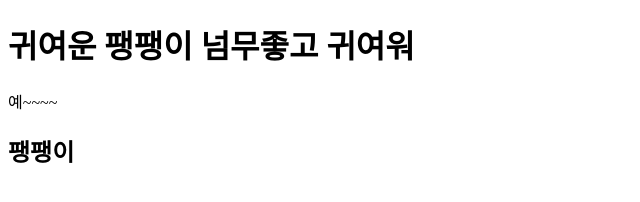
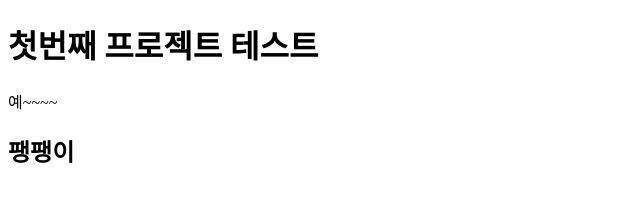
Before and after one commit to Gearard-yun/first-project, a plain HTML site: page index.html in a window 1280 px wide. Shown: the whole page, without its empty margins (0-640 px from the left). Drawn offline with Linux system fonts and the light colour scheme.

Commit message:
second commit

```diff
--- a/index.html
+++ b/index.html
@@ -8,7 +8,7 @@
     <link rel="stylesheet" href="style.css" />
   </head>
   <body>
-    <h1>귀여운 팽팽이 넘무좋고 귀여워</h1>
+    <h1>첫번째 프로젝트 테스트</h1>
     <p>예~~~~</p>
     <h2>팽팽이</h2>
   </body>
```
